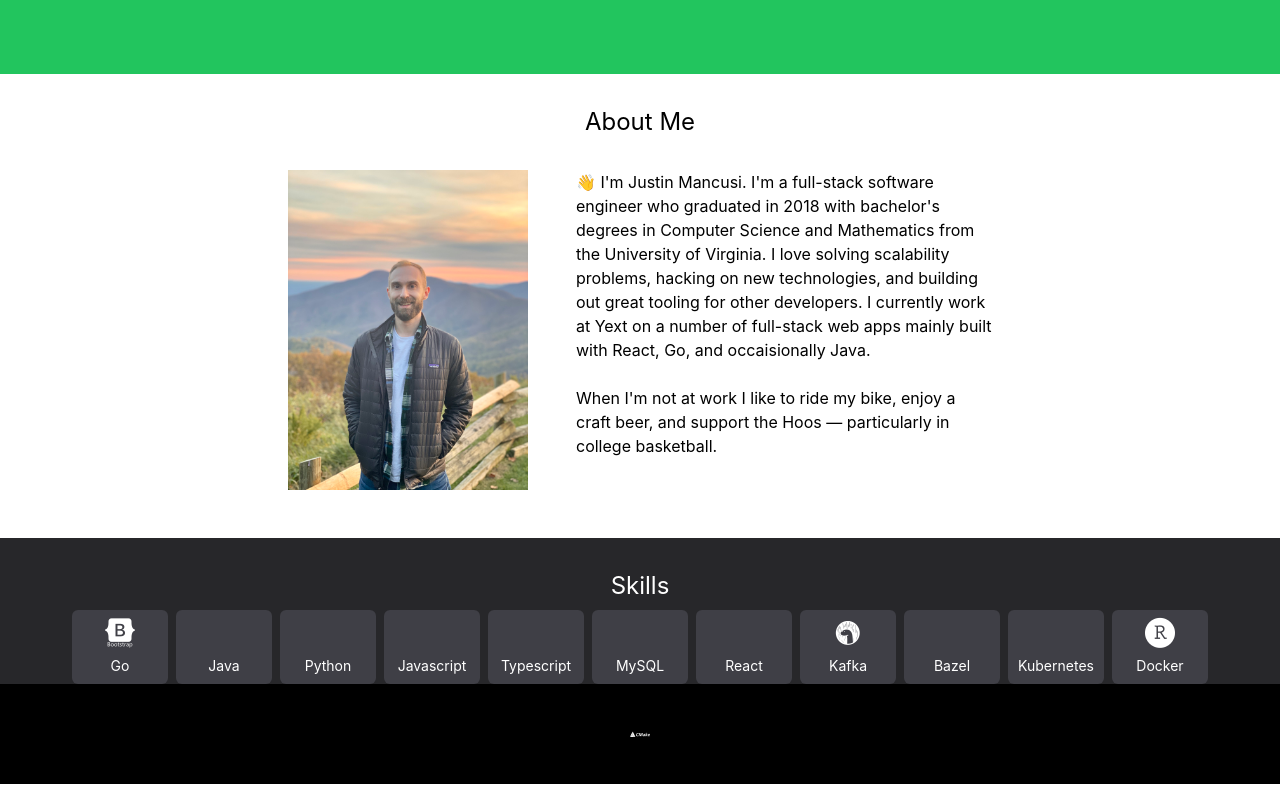
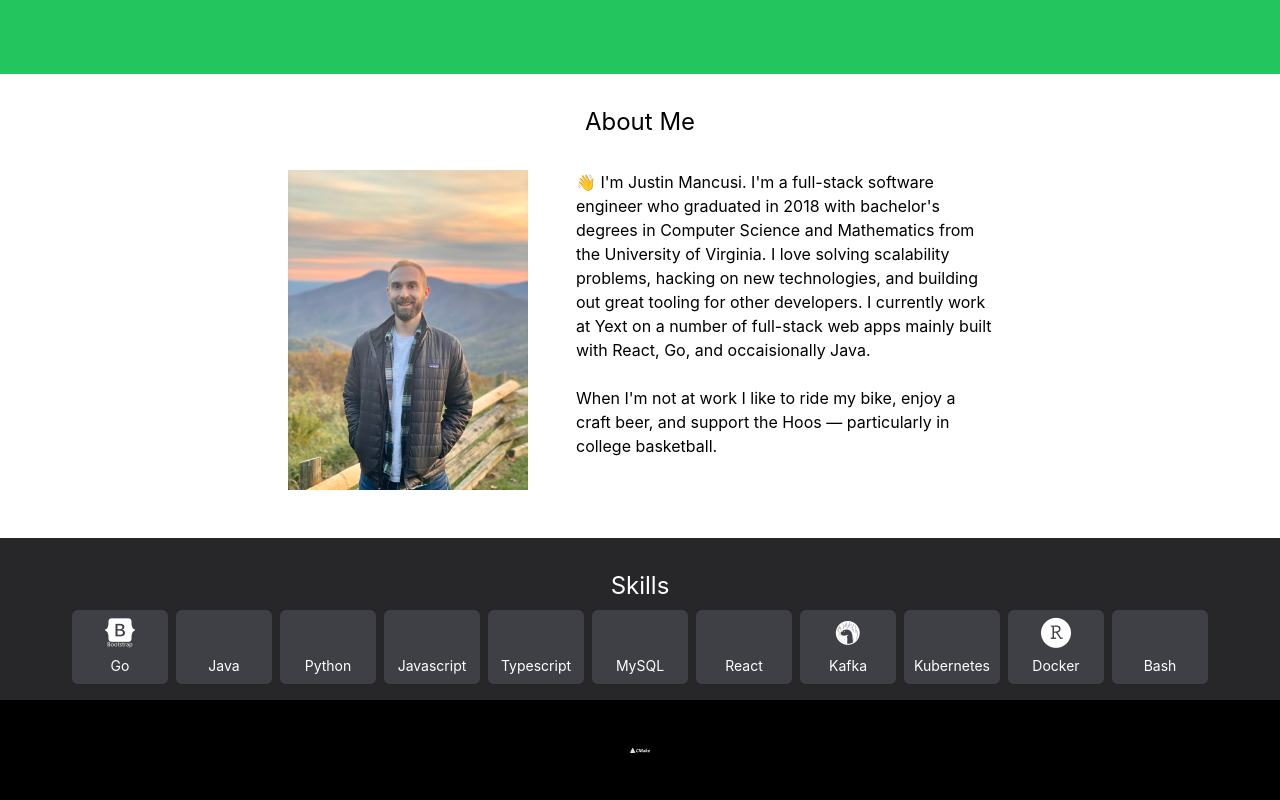
Before and after one commit to mancusi/mancusi.github.io, a React (Vite) app: page / in a window 1280 px wide. Shown: the part 726-1526 px from the top of the page. Built offline with nearby package versions, Linux system fonts and the light colour scheme.

Commit message:
remove bazel from skills until it is added to devicon -- add padding bottom

```diff
--- a/src/App.tsx
+++ b/src/App.tsx
@@ -93,7 +93,7 @@ const AboutMe = () => {
 
 const Skills = () => {
   return (
-    <div className="h-full text-center grid bg-zinc-800 text-white">
+    <div className="h-full text-center grid bg-zinc-800 text-white pb-4">
       <h1 className="text-2xl pt-8">Skills</h1>
       <SkillRow>
         <SkillCard skill={"Go"} />
@@ -104,9 +104,10 @@ const Skills = () => {
         <SkillCard skill={"MySQL"} />
         <SkillCard skill={"React"} />
         <SkillCard skill={"Kafka"} deviconClass={"apachekafka"} />
-        <SkillCard skill={"Bazel"} />
+        {/* <SkillCard skill={"Bazel"} /> */}
         <SkillCard skill={"Kubernetes"} />
         <SkillCard skill={"Docker"} />
+        <SkillCard skill={"Bash"} />
       </SkillRow>
     </div>
   )
```
